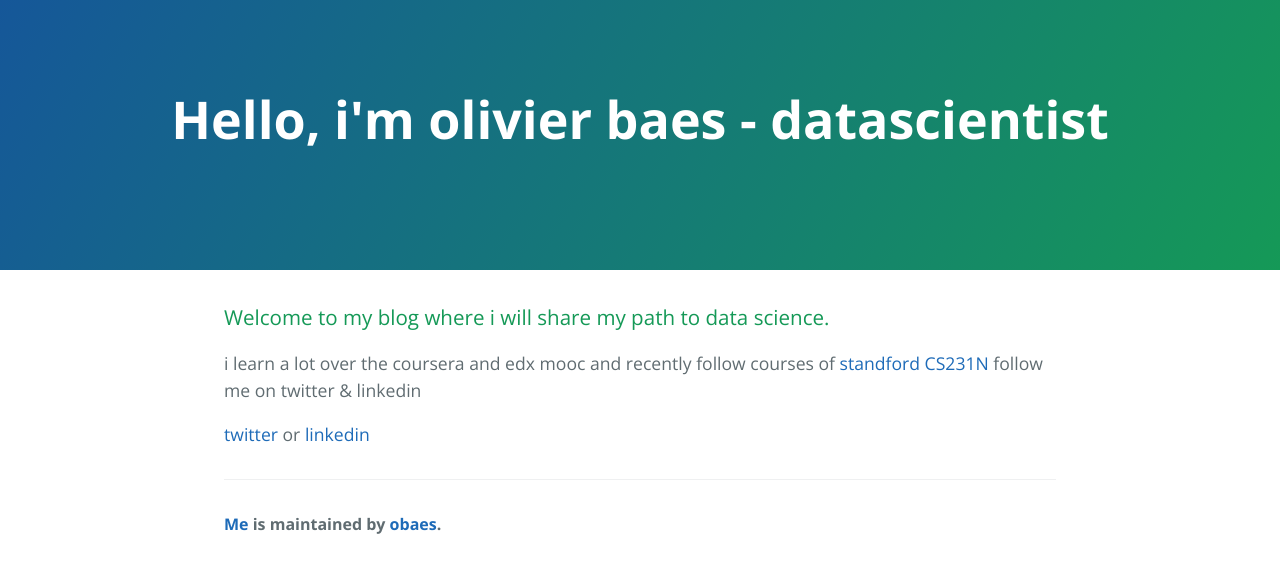
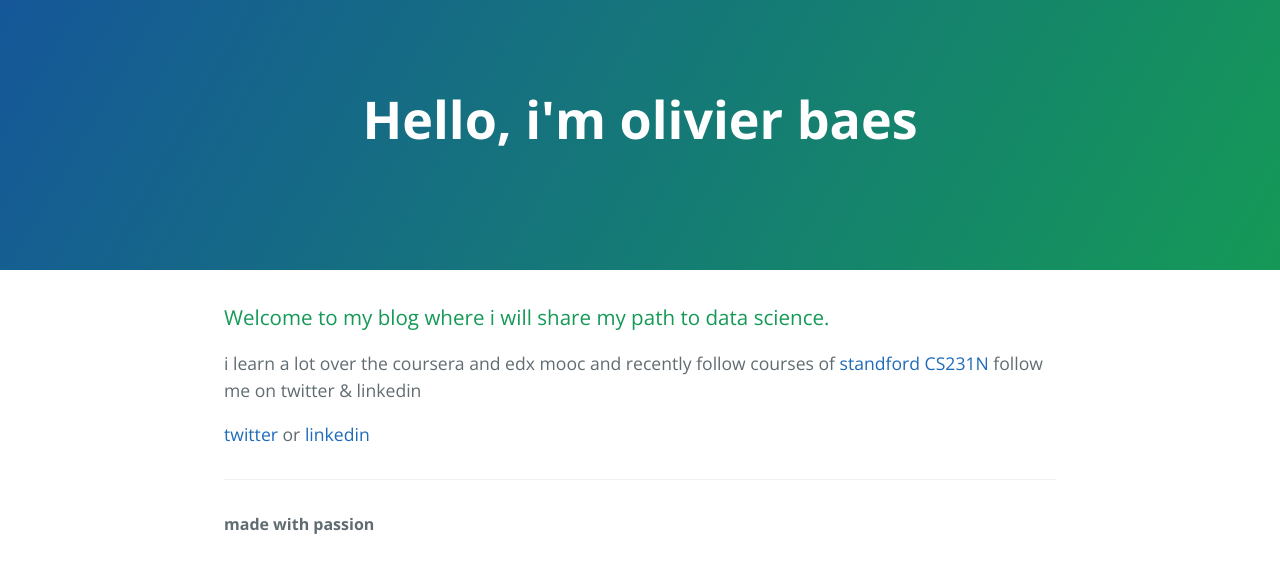
Before and after one commit to obaes/me, a plain HTML site: page index.html in a window 1280 px wide. Drawn offline with nearby package versions, Linux system fonts and the light colour scheme.

Commit message:
Update index.html

```diff
--- a/index.html
+++ b/index.html
@@ -11,7 +11,7 @@
   </head>
   <body>
     <section class="page-header">
-      <h1 class="project-name">Hello, i'm olivier baes - datascientist</h1>
+      <h1 class="project-name">Hello, i'm olivier baes</h1>
       <h2 class="project-tagline"></h2>
 
     </section>
@@ -27,7 +27,7 @@
 <p> <a href="https://twitter.com/bibins85">twitter</a> or <a href="https://www.linkedin.com/in/olivierbaes">linkedin</a> </p>
 
       <footer class="site-footer">
-        <span class="site-footer-owner"><a href="https://github.com/obaes/me">Me</a> is maintained by <a href="https://github.com/obaes">obaes</a>.</span>
+        <span class="site-footer-owner">made with passion</span>
       </footer>
 
     </section>
```
